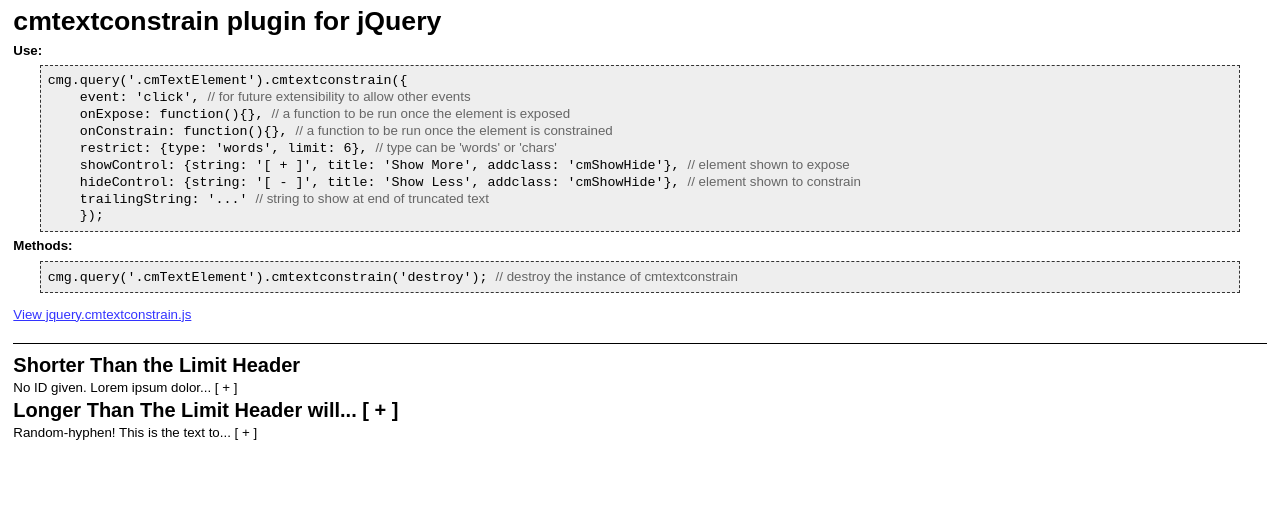
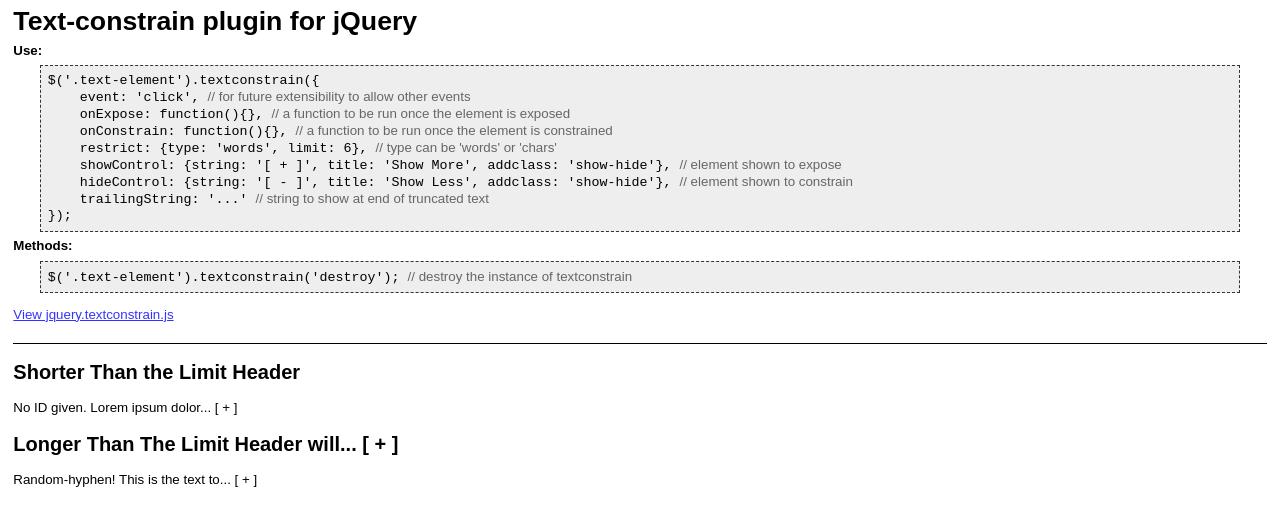
Before and after one commit to denete/jquery-textconstrain, a plain HTML site: page textconstrain-example.html in a window 1280 px wide. Drawn offline with nearby package versions, Linux system fonts and the light colour scheme.

Commit message:
[denete] update with "cm" references removed

```diff
--- a/textconstrain-example.html
+++ b/textconstrain-example.html
@@ -2,69 +2,63 @@
 "http://www.w3.org/TR/xhtml1/DTD/xhtml1-transitional.dtd">
 <html xmlns="http://www.w3.org/1999/xhtml">
 <head>
-        <title>CMTextConstrain</title>
+    <title>TextConstrain</title>
     <meta http-equiv="Content-Type" content="text/html; charset=utf-8">
-        <style type="text/css">html, body, div, span, applet, object, iframe, h1, h2, h3, h4, h5, h6, p, blockquote, a, abbr, acronym, address, big, cite, del, dfn, em, font, img, ins, kbd, q, s, samp, small, strike, strong, sub, sup, tt, var, b, u, i, center,fieldset, dl, dt, dd, ol, ul, li, form, label, caption {margin: 0;padding: 0;border: 0;outline:0;font-family:Arial,Helvetica,sans-serif;text-align:left;color:#000;white-space:normal}
+    <style type="text/css">
+        html, body, div, span, applet, object, iframe, h1, h2, h3, h4, h5, h6, p, blockquote, a, abbr, acronym, address, big, cite, del, dfn, em, font, img, ins, kbd, q, s, samp, small, strike, strong, sub, sup, tt, var, b, u, i, center,fieldset, dl, dt, dd, ol, ul, li, form, label, caption {margin: 0;padding: 0;border: 0;outline:0;font-family:Arial,Helvetica,sans-serif;text-align:left;color:#000;white-space:normal}
         input, textarea, select {font-family:Arial,Helvetica,Sans-serif}
         body {line-height: 1.2em;color:#999;font-size:10pt}
         ol, ul {list-style: none}
-        .cmFloatLeft{float:left}
-        .cmFloatRight{float:right}
+        .float-left{float:left}
+        .float-right{float:right}
         #main{margin:1em;width:640px}
         .hidden{display:none;}
-        .cmConstrainContainer{background-color:#f00}
-        .cmShowHide{text-decoration:none}
+        .constrain-container{background-color:#f00}
+        .show-hide{text-decoration:none}
         .explanation{margin:1em;padding-bottom:1em;border-bottom:1px solid #000}
         .explanation a{color:#33f}
         .explanation ul{padding-top:.5em}
         .explanation ul li{padding-bottom:.5em}
         pre{border:1px dashed #333;color:#000;background-color:#eee;margin:.5em 2em;padding:.5em}
-        p{margin:.5em 0}
+        h2,p{margin:1em 0}
         span.note{color:#666}
         h1{margin:.5em}
     </style>
 </head>
 <body>
-        <h1>cmtextconstrain plugin for jQuery</h1>
+    <h1>Text-constrain plugin for jQuery</h1>
     <div class="explanation">
         <h4>Use:</h4>
-            <pre><code>cmg.query('.cmTextElement').cmtextconstrain({
+        <pre><code>$('.text-element').textconstrain({
     event: 'click', <span class="note">// for future extensibility to allow other events</span>
     onExpose: function(){}, <span class="note">// a function to be run once the element is exposed</span>
     onConstrain: function(){}, <span class="note">// a function to be run once the element is constrained</span>
     restrict: {type: 'words', limit: 6}, <span class="note">// type can be 'words' or 'chars'</span>
-    showControl: {string: '[&nbsp;+&nbsp;]', title: 'Show More', addclass: 'cmShowHide'}, <span class="note">// element shown to expose</span>
-    hideControl: {string: '[&nbsp;-&nbsp;]', title: 'Show Less', addclass: 'cmShowHide'}, <span class="note">// element shown to constrain</span>
+    showControl: {string: '[&nbsp;+&nbsp;]', title: 'Show More', addclass: 'show-hide'}, <span class="note">// element shown to expose</span>
+    hideControl: {string: '[&nbsp;-&nbsp;]', title: 'Show Less', addclass: 'show-hide'}, <span class="note">// element shown to constrain</span>
     trailingString: '...' <span class="note">// string to show at end of truncated text</span>
 });</code></pre>
             <h4>Methods:</h4>
-                <pre><code>cmg.query('.cmTextElement').cmtextconstrain('destroy'); <span class="note">// destroy the instance of cmtextconstrain</span></code></pre>
+            <pre><code>$('.text-element').textconstrain('destroy'); <span class="note">// destroy the instance of textconstrain</span></code></pre>
         <ul>
-                <li><a href="js/jquery/jquery.cmtextconstrain.js" target="_blank">View jquery.cmtextconstrain.js</a></li>
+            <li><a href="js/jquery/jquery.textconstrain.js" target="_blank">View jquery.textconstrain.js</a></li>
         </ul>
     </div>
     <div id="main">
-            <h2 id="cmTextHeaderElement" class="cmTextElement">Shorter Than the Limit Header</h2>
-            <p class="cmTextElement">No ID given. Lorem ipsum dolor sit amet, consectetur adipiscing elit. Fusce nulla justo, condimentum dapibus vulputate ac, feugiat in magna. Morbi congue, lectus eu tincidunt gravida, velit sem rutrum dolor, id convallis mauris dui vitae orci. Integer ornare commodo vulputate. Vivamus eget dignissim arcu. Sed non odio ac massa faucibus malesuada. Donec orci ante, ullamcorper sed consequat sit amet, malesuada vitae orci. Proin ut sapien at quam tristique malesuada vitae quis nisl. Cras et nunc sapien, commodo imperdiet erat. Sed non quam quis massa ultricies faucibus sed nec tellus. Nullam pellentesque sodales egestas. Aenean accumsan volutpat lectus, eget tincidunt diam pellentesque a. Donec lacinia eleifend nibh non tempus.</p>
-            <h2 id="cmTextHeaderElement" class="cmTextElement">Longer Than The Limit Header will be Constrained</h2>
-            <p id="cmTextParagraph" class="cmTextElement">Random-hyphen! This is the text to which we will be applying the constraint. It is a paragraph element. Sed non quam quis massa ultricies faucibus sed nec tellus. Nullam pellentesque sodales egestas. Aenean accumsan volutpat lectus, eget tincidunt diam pellentesque a. Donec lacinia eleifend nibh non tempus.</p>
+        <h2 id="text-header-element" class="text-element">Shorter Than the Limit Header</h2>
+        <p class="text-element">No ID given. Lorem ipsum dolor sit amet, consectetur adipiscing elit. Fusce nulla justo, condimentum dapibus vulputate ac, feugiat in magna. Morbi congue, lectus eu tincidunt gravida, velit sem rutrum dolor, id convallis mauris dui vitae orci. Integer ornare commodo vulputate. Vivamus eget dignissim arcu. Sed non odio ac massa faucibus malesuada. Donec orci ante, ullamcorper sed consequat sit amet, malesuada vitae orci. Proin ut sapien at quam tristique malesuada vitae quis nisl. Cras et nunc sapien, commodo imperdiet erat. Sed non quam quis massa ultricies faucibus sed nec tellus. Nullam pellentesque sodales egestas. Aenean accumsan volutpat lectus, eget tincidunt diam pellentesque a. Donec lacinia eleifend nibh non tempus.</p>
+        <h2 id="text-header-element" class="text-element">Longer Than The Limit Header will be Constrained</h2>
+        <p id="text-paragraph" class="text-element">Random-hyphen! This is the text to which we will be applying the constraint. It is a paragraph element. Sed non quam quis massa ultricies faucibus sed nec tellus. Nullam pellentesque sodales egestas. Aenean accumsan volutpat lectus, eget tincidunt diam pellentesque a. Donec lacinia eleifend nibh non tempus.</p>
     </div>
 
-
-<script type="text/javascript" src="http://ajax.googleapis.com/ajax/libs/jquery/1.5.0/jquery.min.js"></script>
+<script src="https://code.jquery.com/jquery-2.2.3.min.js" integrity="sha256-a23g1Nt4dtEYOj7bR+vTu7+T8VP13humZFBJNIYoEJo=" crossorigin="anonymous"></script>
+<script src="js/jquery/jquery.textconstrain.js" type="text/javascript"></script>
 <script type="text/javascript">
-    /* <![CDATA[ */
-    var cmg = {};
-    cmg.query = jQuery.noConflict(true);
-    /* ]]> */
-</script>
-<script src="js/jquery/jquery.cmtextconstrain.js" type="text/javascript"></script>
-<script type="text/javascript">
-cmg.query(document).ready(function(){
-    cmg.query('.cmTextElement').cmtextconstrain({
+$(document).ready(function(){
+    $('.text-element').textconstrain({
         restrict: {type: 'words', limit: 6},
-        showControl: {string: '[&nbsp;+&nbsp;]', title: 'Show More', addclass: 'cmShowHide'},
-        hideControl: {string: '[&nbsp;-&nbsp;]', title: 'Show Less', addclass: 'cmShowHide'},
+        showControl: {string: '[&nbsp;+&nbsp;]', title: 'Show More', addclass: 'show-hide'},
+        hideControl: {string: '[&nbsp;-&nbsp;]', title: 'Show Less', addclass: 'show-hide'},
         trailingString: '...'
     });
 });
```
Also changed, not shown: js/jquery/jquery.textconstrain.js, 3 other files. Lines whose indentation alone changed are shown as unchanged.
